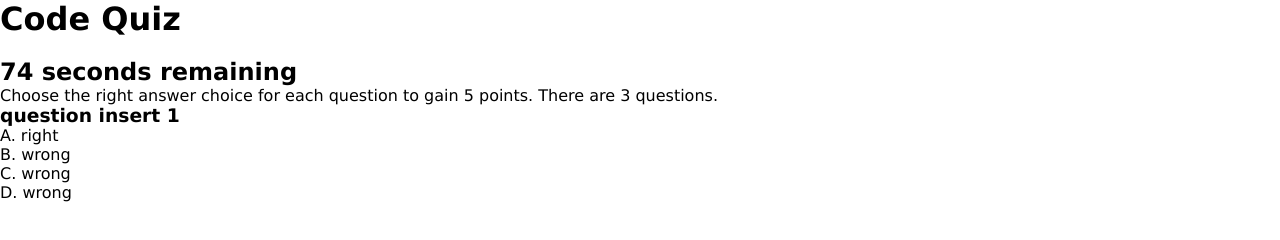
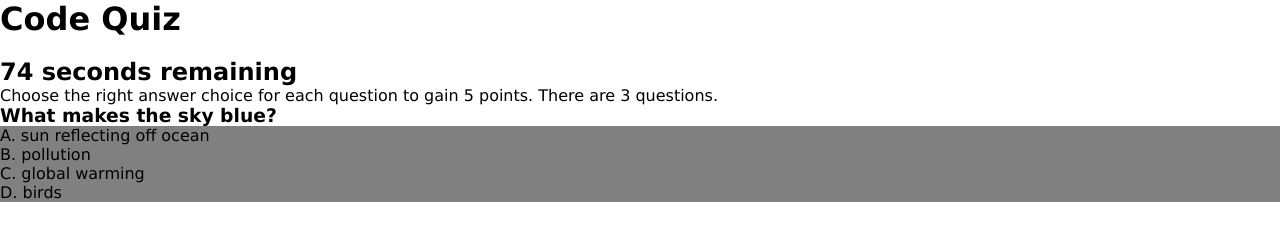
Before and after one commit to christroy/Module-4-Challenge, a plain HTML site: page index.html in a window 1280 px wide. Both pictures are taken after a click on the button "start". Drawn offline with Linux system fonts and the light colour scheme; files that its build step writes are made by us from their sources.

Commit message:
updated javascript after tutorial

```diff
--- a/assets/game.js
+++ b/assets/game.js
@@ -1,13 +1,14 @@
-var timerEl = document.getElementById("timer");
-var startBtn = document.getElementById("start");
-var questionEl = document.getElementById("question-item");
-var questionCounter = 0
-var playerScore = 0;
+const timerEl = document.getElementById("timer");
+const startBtn = document.getElementById("start");
+const questionEl = document.getElementById("question-item");
+const answerHolderEl = document.getElementById("answer-choices-shown");
+let questionCounter = 0;
+let playerScore = 0;
 
 //array that, at each index (position), holds an object that holds the information for a question
-var questionObjectArray = [{
-    name: "question insert 1",
-    answers: ["A. right", "B. wrong", "C. wrong", "D. wrong"],
+const questionObjectArray = [{
+    name: "What makes the sky blue?",
+    answers: ["A. sun reflecting off ocean", "B. pollution", "C. global warming", "D. birds"],
     key: 0
 
 },
@@ -38,7 +39,7 @@ var questionObjectArray = [{
 var startQuiz = function () {
 
     //hides start button
-    document.getElementById("start").style.visibility = "hidden";
+    startBtn.style.visibility = "hidden";
 
     //function for timer
     countdown();
@@ -81,16 +82,15 @@ var countdown = function () {
 }
 
 //function to put questions on screen
-var runQuestions = function () {
+let runQuestions = function () {
 
 
     //create element to hold question then create
-    let questionHolderEl = document.getElementById("question-item");
+    // let questionHolderEl = document.getElementById("question-item");
     let questionShown = document.createElement("div");
 
 
     //create element to hold answer choice and create unordered list to prepare to add answer choice list elements
-    let answerHolderEl = document.getElementById("answer-choices-shown");
     let answersShown = document.createElement("ul");
 
 
@@ -102,18 +102,19 @@ var runQuestions = function () {
     //grab question info and place object.name into div element
     currentQName = currentQuestion.name;
     questionShown.innerHTML = "<h3> " + currentQName + "</h3>";
-    questionHolderEl.appendChild(questionShown);
+    questionEl.appendChild(questionShown);
 
 
     //add the answer choices from the array of objects
-    for (i = 0; i < currentQuestion.answers.length; i++) {
+    for (let a = 0; a < currentQuestion.answers.length; a++) {
         //create list-item (answer choice)
         let answerChoice = document.createElement("li");
-        answerChoice.textContent = currentQuestion.answers[i];
+        answerChoice.textContent = currentQuestion.answers[a];
 
         //add property of being the correct answer
-        if (i === currentQuestion.key) {
+        if (a === currentQuestion.key) {
             answerChoice.setAttribute("correct-answer", "true");
+            //the above gives the li an attribute "correct-answer" and sets equal to "true"
             console.log(answerChoice);
         }
         //create event listener for each answer choice
@@ -128,15 +129,15 @@ var runQuestions = function () {
 }
 
 //function to move to next question when click event occurs on answer choice list element
-var nextQuestion = function (event) {
+let nextQuestion = function (event) {
     //if question counter has not reached the maximum number then move to next question
-    if (questionCounter < 4) {
+    if (questionCounter < questionObjectArray.length -1) {
 
         //element holding child elements involving all question info.
-        let questionDataEl = document.getElementById("question-item");
+        // let questionDataEl = document.getElementById("question-item");
 
         //element holding child elements involving all answer choice info.
-        let answerDataEl = document.getElementById("answer-choices-shown");
+        // let answerDataEl = document.getElementById("answer-choices-shown");
 
         //increase question counter
         questionCounter++;
@@ -147,8 +148,8 @@ var nextQuestion = function (event) {
         }
 
         //make the elements holding question/answer info. blank so that the runquestions function can add new elements with the new question's information
-        questionDataEl.innerHTML = '';
-        answerDataEl.innerHTML = '';
+        questionEl.innerHTML = '';
+        answerHolderEl.innerHTML = '';
         runQuestions();
     }
 
@@ -161,7 +162,7 @@ var nextQuestion = function (event) {
 
 
 //create function to end the game by blanking page content (main tag with page-content class in html)
-var endGame = function () {
+let endGame = function () {
     //clear screen
     let theScreen = document.getElementsByClassName("page-content");
     theScreen.innerHTML = '';
@@ -169,7 +170,7 @@ var endGame = function () {
 
 
 //make function to create elements for the player's score and other info.
-var finalScoreInfo = function () {
+let finalScoreInfo = function () {
     let finalScoreEl = document.createElement("li")
 
     finalScoreEl.textContent = playerScore;
--- a/assets/style.css
+++ b/assets/style.css
@@ -6,7 +6,8 @@
 
 }
 
-.quiz-page {
-    margin: 100px auto 0 auto;
-    max-width: 600px;
+li {
+    background: grey;
 }
+
+/* jfdlaj */
--- a/index.html
+++ b/index.html
@@ -5,7 +5,7 @@
     <meta charset="UTF-8">
     <meta name="viewport" content="width=device-width, initial-scale=1.0">
     <title>Code Quiz</title>
-    <link rel="stylesheet" href="./assets/style.css" />
+    <link rel="stylesheet" href="style.css" />
 </head>
 
 <body>
```
